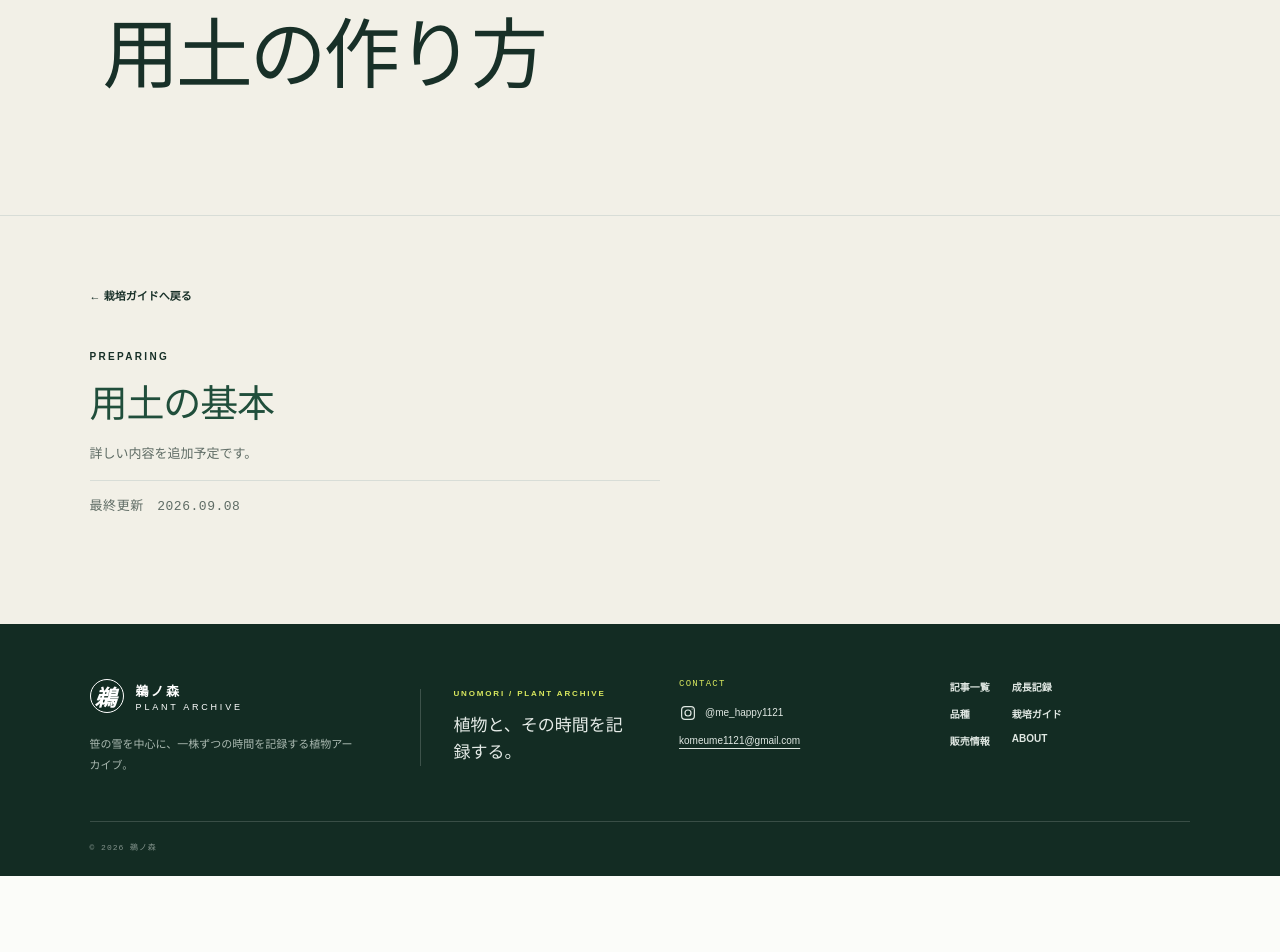
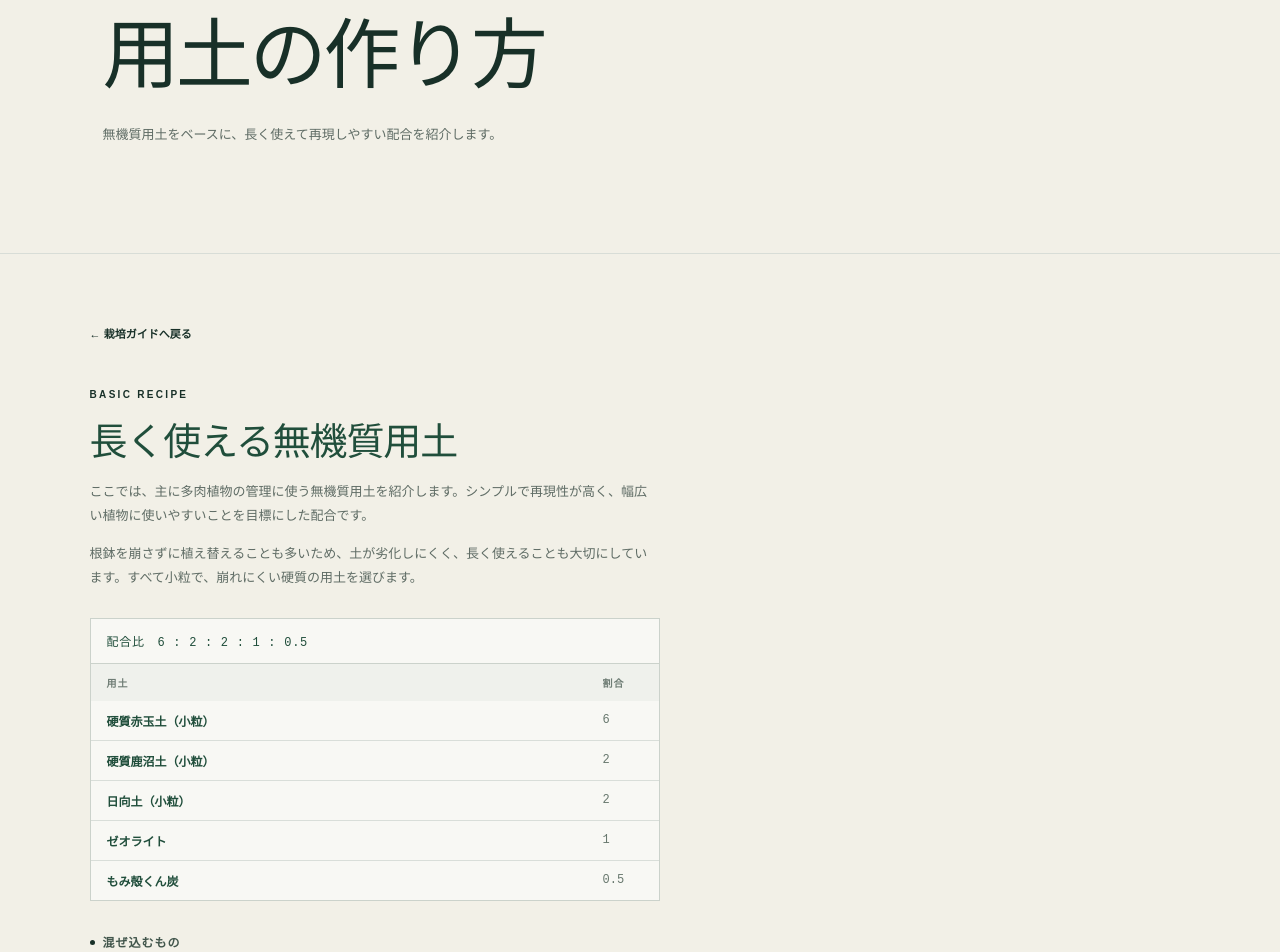
Before and after one commit to KomeUme/unomori-plant-archive, a Next.js app: page /care-guide/soil in a window 1280 px wide. Shown: the part 220-1172 px from the top of the page. Before the commit the page ends 1096 px from the top, so only its background shows below. Built offline with nearby package versions, Linux system fonts and the light colour scheme; no server answers.

Commit message:
Add inorganic soil recipe guide

```diff
--- a/app/care-guide/soil/page.tsx
+++ b/app/care-guide/soil/page.tsx
@@ -4,8 +4,8 @@ import { GuideLastUpdated } from '../last-updated';
 
 export default function SoilGuidePage() {
   return <main><Header />
-    <section className="page-hero"><p className="eyebrow">SOIL</p><h1>用土の作り方</h1></section>
-    <section className="section guide-section page-section"><div className="guide-detail-content"><a className="back-link" href={siteHref('/care-guide')}>← 栽培ガイドへ戻る</a><p className="eyebrow">PREPARING</p><h2>用土の基本</h2><p>詳しい内容を追加予定です。</p><GuideLastUpdated /></div></section>
+    <section className="page-hero"><p className="eyebrow">SOIL</p><h1>用土の作り方</h1><p>無機質用土をベースに、長く使えて再現しやすい配合を紹介します。</p></section>
+    <section className="section guide-section page-section"><div className="guide-detail-content"><a className="back-link" href={siteHref('/care-guide')}>← 栽培ガイドへ戻る</a><p className="eyebrow">BASIC RECIPE</p><h2>長く使える無機質用土</h2><p>ここでは、主に多肉植物の管理に使う無機質用土を紹介します。シンプルで再現性が高く、幅広い植物に使いやすいことを目標にした配合です。</p><p>根鉢を崩さずに植え替えることも多いため、土が劣化しにくく、長く使えることも大切にしています。すべて小粒で、崩れにくい硬質の用土を選びます。</p><div className="soil-recipe"><p>配合比　6 : 2 : 2 : 1 : 0.5</p><table><thead><tr><th scope="col">用土</th><th scope="col">割合</th></tr></thead><tbody><tr><th scope="row">硬質赤玉土（小粒）</th><td>6</td></tr><tr><th scope="row">硬質鹿沼土（小粒）</th><td>2</td></tr><tr><th scope="row">日向土（小粒）</th><td>2</td></tr><tr><th scope="row">ゼオライト</th><td>1</td></tr><tr><th scope="row">もみ殻くん炭</th><td>0.5</td></tr></tbody></table></div><h3>混ぜ込むもの</h3><p>元肥としてマグァンプK、害虫予防としてオルトランを混ぜ込みます。使用量は、各製品の表示に従って調整してください。</p><GuideLastUpdated /></div></section>
     <Footer />
   </main>;
 }
--- a/app/globals.css
+++ b/app/globals.css
@@ -322,6 +322,14 @@ footer { background:#132c23; color:white; display:grid; grid-template-columns:1.
 .guide-detail-content .back-link { margin-bottom:48px; }
 .guide-detail-content .eyebrow { margin-bottom:11px; }
 .guide-detail-content > p:not(.eyebrow) { max-width:570px; margin:14px 0 0; color:var(--muted); font-size:13px; line-height:1.85; }
+.soil-recipe { max-width:570px; margin:28px 0 0; border:1px solid #cbd2cb; background:#f8f8f4; }
+.soil-recipe > p { margin:0; padding:13px 16px; border-bottom:1px solid #cbd2cb; color:var(--green); font-family:monospace; font-size:12px; letter-spacing:.06em; }
+.soil-recipe table { width:100%; border-collapse:collapse; }
+.soil-recipe th,.soil-recipe td { padding:11px 16px; border-bottom:1px solid #d9ded9; text-align:left; font-size:12px; }
+.soil-recipe tr:last-child th,.soil-recipe tr:last-child td { border-bottom:0; }
+.soil-recipe thead th { color:#6f7d75; background:#eff1ec; font-size:10px; letter-spacing:.08em; }
+.soil-recipe tbody th { color:var(--green); font-weight:600; }
+.soil-recipe td { width:72px; color:#68786e; font-family:monospace; }
 .guide-last-updated { margin:48px 0 0; padding-top:14px; border-top:1px solid var(--line); color:#7b8880; font-family:monospace; font-size:10px; letter-spacing:.04em; }
 .seasonal-care { margin:0 0 66px; }
 .seasonal-care-with-link { margin-bottom:18px; }
@@ -350,6 +358,8 @@ footer { background:#132c23; color:white; display:grid; grid-template-columns:1.
   .guide-method-link h2 { font-size:21px; }
   .guide-detail-content h2 { font-size:29px; }
   .guide-detail-content > p:not(.eyebrow) { font-size:13px; }
+  .soil-recipe { margin-top:24px; }
+  .soil-recipe > p,.soil-recipe th,.soil-recipe td { padding-left:13px; padding-right:13px; }
   .seasonal-care { margin-bottom:47px; }
   .seasonal-care-with-link { margin-bottom:14px; }
   .seasonal-care-heading { margin-bottom:20px; }
```
